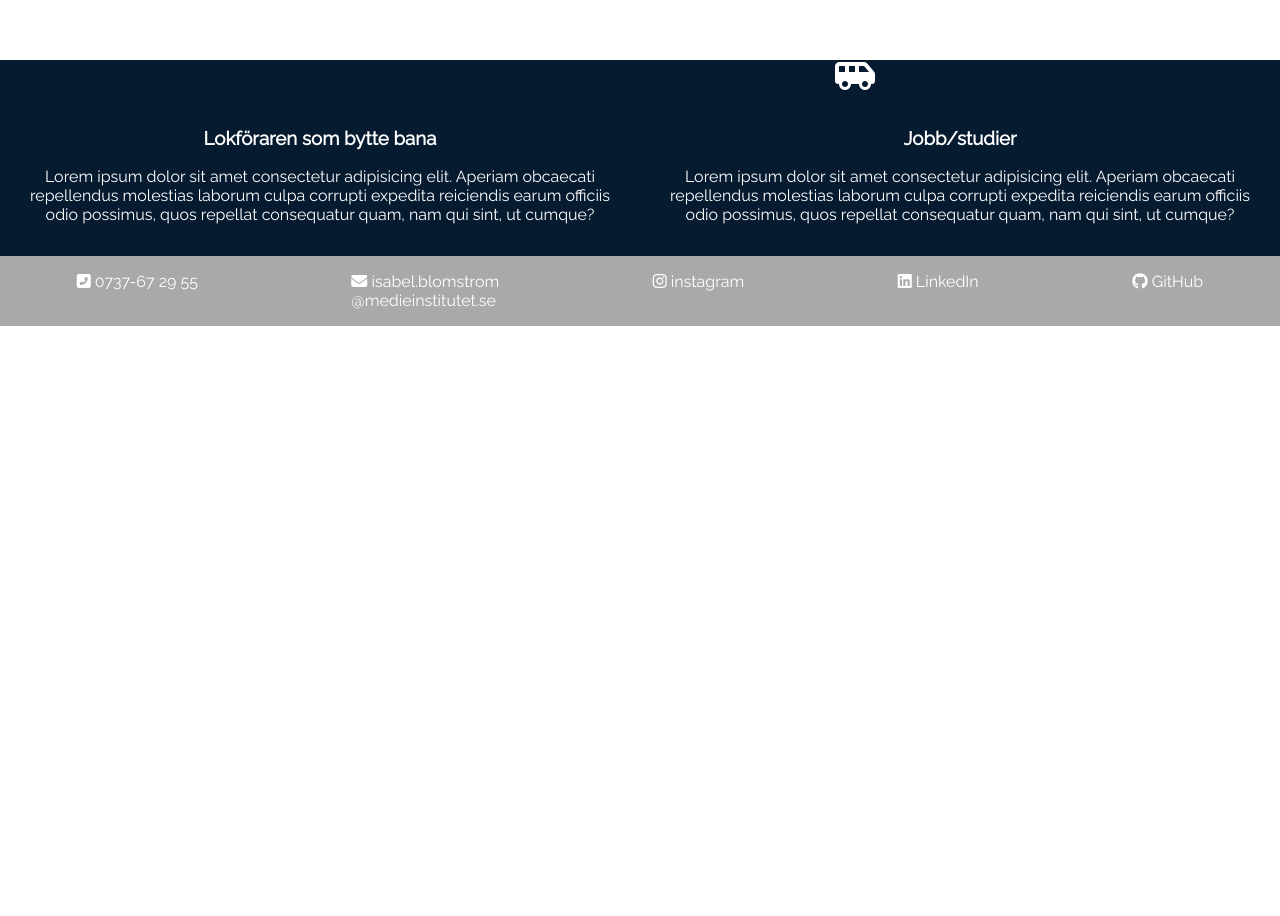
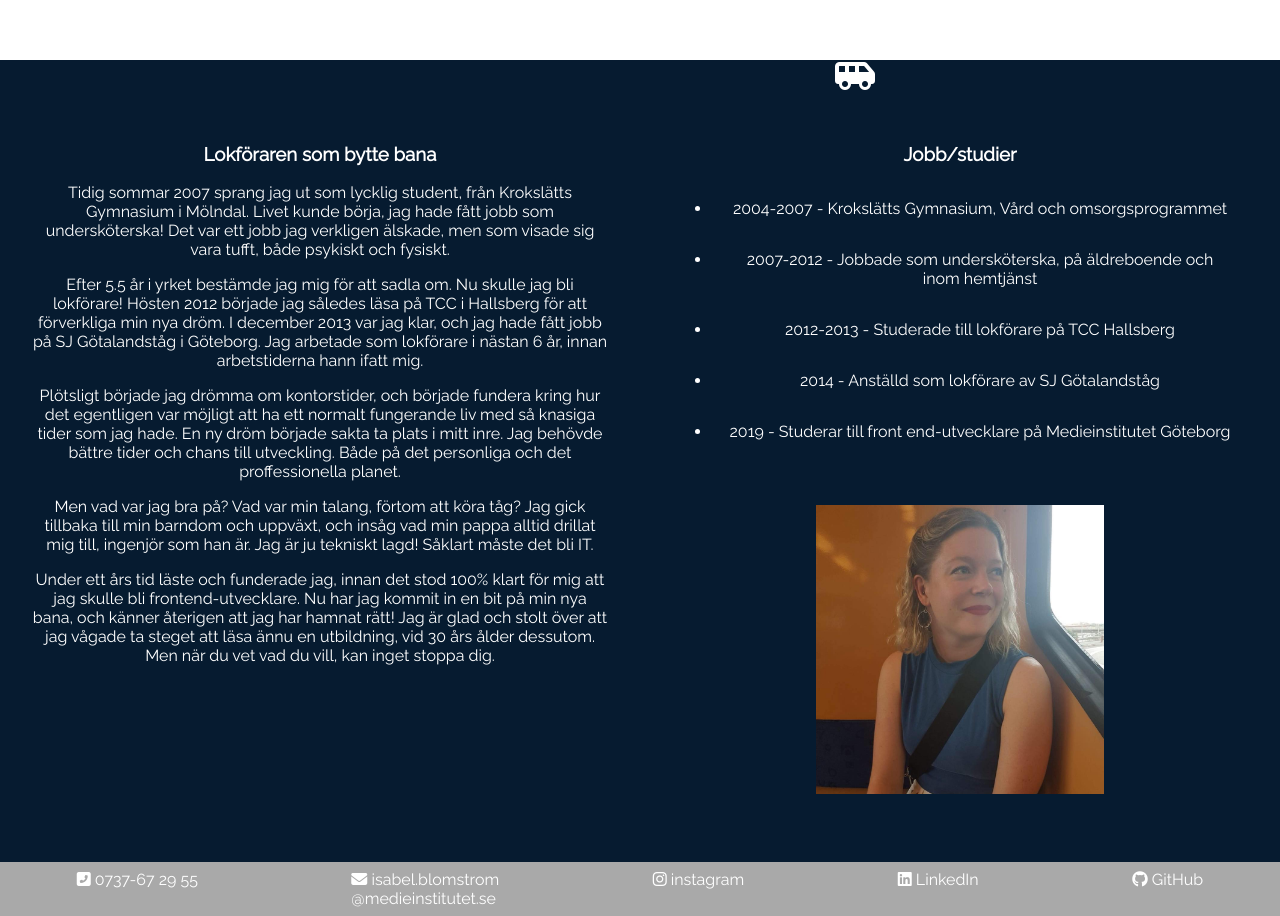
Before and after one commit to IsabelBlomstrom/LAB2, a plain HTML site: page index.html in a window 1280 px wide. Shown: the part 740-1656 px from the top of the page. Before the commit the page ends 1066 px from the top, so only its background shows below. Drawn offline with nearby package versions, Linux system fonts and the light colour scheme; a script that the page names is missing.

Commit message:
Lagt till interaktiv bild samt text

```diff
--- a/index.html
+++ b/index.html
@@ -28,7 +28,7 @@
         <nav>
             <i class="fas fa-bars"></i>
 
-            <ul>
+            <ul class="hiddenUl">
                 <li>OM MIG</li>
                 <li>JOBB/STUDIER</li>
                 <li>KONTAKT</li>
@@ -53,12 +53,40 @@
 
         <div>
             <h3>Lokföraren som bytte bana</h3>
-            <p>Lorem ipsum dolor sit amet consectetur adipisicing elit. Aperiam obcaecati repellendus molestias laborum culpa corrupti expedita reiciendis earum officiis odio possimus, quos repellat consequatur quam, nam qui sint, ut cumque?</p>
+            <p>Tidig sommar 2007 sprang jag ut som lycklig student,
+                från Krokslätts Gymnasium i Mölndal. Livet kunde börja,
+                jag hade fått jobb som undersköterska! Det var ett jobb jag verkligen älskade,
+                men som visade sig vara tufft, både psykiskt och fysiskt.</p>
+                <p>
+                Efter 5.5 år i yrket bestämde jag mig för att sadla om. Nu skulle jag bli lokförare!
+                Hösten 2012 började jag således läsa på TCC i Hallsberg för att förverkliga min nya dröm.
+                I december 2013 var jag klar, och jag hade fått jobb på SJ Götalandståg i Göteborg. Jag arbetade
+                som lokförare i nästan 6 år, innan arbetstiderna hann ifatt mig. </p>
+                <p>Plötsligt började jag drömma
+                om kontorstider, och började fundera kring hur det egentligen var möjligt att ha ett normalt
+                fungerande liv med så knasiga tider som jag hade. En ny dröm började sakta ta plats i mitt inre.
+                Jag behövde bättre tider och chans till utveckling. Både på det personliga och det proffessionella
+                planet.</p>
+                <p>Men vad var jag bra på? Vad var min talang, förtom att köra tåg? Jag gick tillbaka till min
+                barndom och uppväxt, och insåg vad min pappa alltid drillat mig till, ingenjör som han är. Jag är ju tekniskt
+                lagd! Såklart måste det bli IT. </p>
+                <p>Under ett års tid läste och funderade jag, innan det stod 100% klart
+                för mig att jag skulle bli frontend-utvecklare. Nu har jag kommit in en bit på min nya bana, och
+                känner återigen att jag har hamnat rätt! Jag är glad och stolt över att jag vågade ta steget att
+                läsa ännu en utbildning, vid 30 års ålder dessutom. Men när du vet vad du vill, kan inget stoppa dig.
+            </p>
         </div>
 
         <div>
             <h3>Jobb/studier</h3>
-            <p>Lorem ipsum dolor sit amet consectetur adipisicing elit. Aperiam obcaecati repellendus molestias laborum culpa corrupti expedita reiciendis earum officiis odio possimus, quos repellat consequatur quam, nam qui sint, ut cumque?</p>
+            <ul class="meriter">
+                <li>2004-2007 - Krokslätts Gymnasium, Vård och omsorgsprogrammet</li>
+                <li>2007-2012 - Jobbade som undersköterska, på äldreboende och inom hemtjänst</li>
+                <li>2012-2013 - Studerade till lokförare på TCC Hallsberg</li>
+                <li>2014 - Anställd som lokförare av SJ Götalandståg</li>
+                <li>2019 - Studerar till front end-utvecklare på Medieinstitutet Göteborg</li>
+            </ul>
+            <img src="./isabel.jpg" alt="Bild på Isabel">
         </div>
 
     </main>
--- a/mobil.css
+++ b/mobil.css
@@ -4,6 +4,9 @@
     }
     h2 {
         font-size: 5vw;
+    }
+    main {
+        flex-wrap: wrap;
     }
 }
 
--- a/script.js
+++ b/script.js
@@ -10,10 +10,10 @@ $(document).ready(function() {
     })
 
 
-    $("ul").hide();
+    $(".hiddenUl").hide();
 
     $('.fa-bars').click(function() {
-        $('ul').toggle('slow')
+        $('.hiddenUl').toggle('slow')
     })
 
 })
--- a/styles.css
+++ b/styles.css
@@ -31,7 +31,7 @@ nav {
     left: 0;
 }
 
-ul {
+nav ul {
     list-style-type: none;
     position: fixed;
     top: 3em;
@@ -120,14 +120,31 @@ h2 {
 main {
     display: flex;
     flex: 1 100%;
-    background-color: black;
+    background-color: rgb(6, 27, 48);
 }
 
 main div {
-    background-color: rgb(6, 27, 48);
     width: 100%;
+    height: 100%;
+    margin: 2rem;
+    text-align: center;
+}
+
+.meriter li {
+    list-style-type: disc;
     padding: 1rem;
-    text-align: center;
+
+}
+
+img {
+    width: 50%;
+    height: 70%;
+    padding: 2rem;
+}
+
+img:hover {
+    transform: rotate(45deg);
+
 }
 
 footer {
@@ -139,6 +156,10 @@ footer {
     background-color: darkgrey;
 }
 
+footer p {
+    margin: 0.5rem;
+}
+
 a {
     text-decoration: none;
     color: white;
```
Also changed, not shown: isabel.jpg (added).
